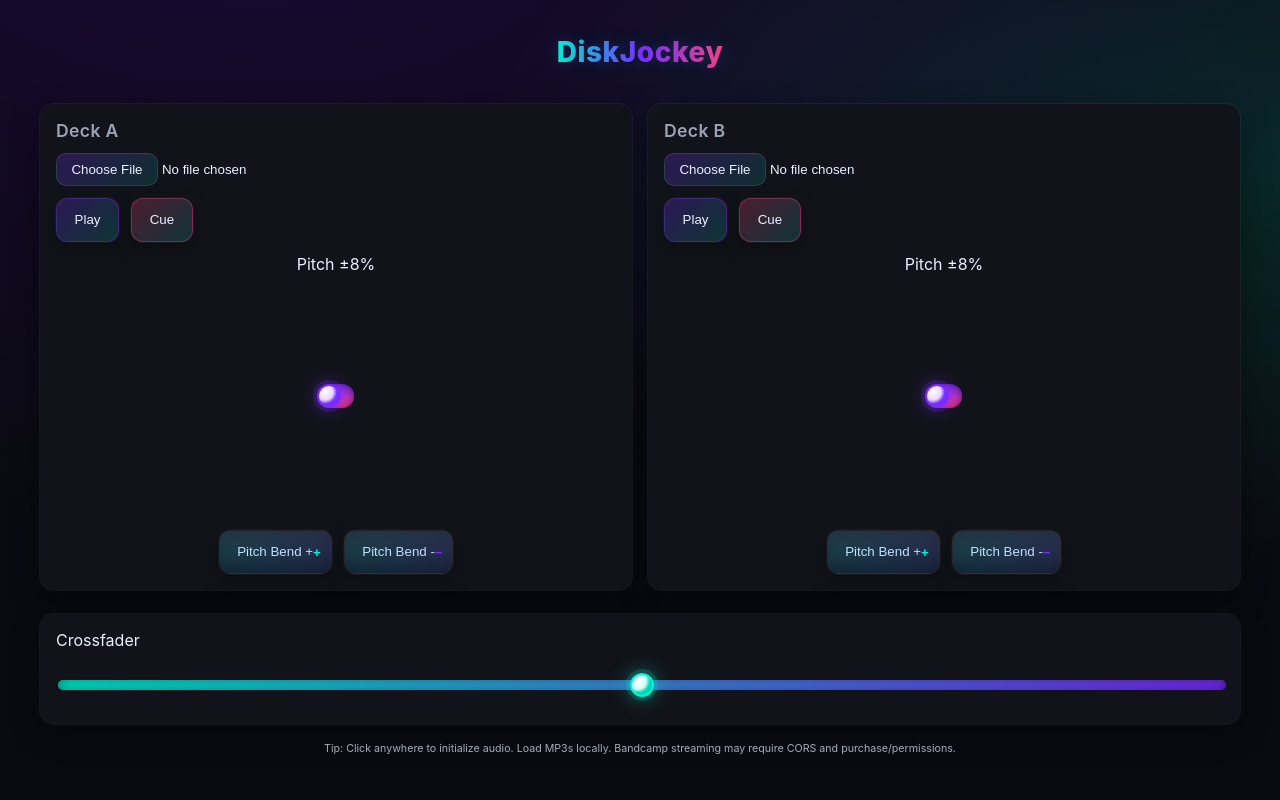
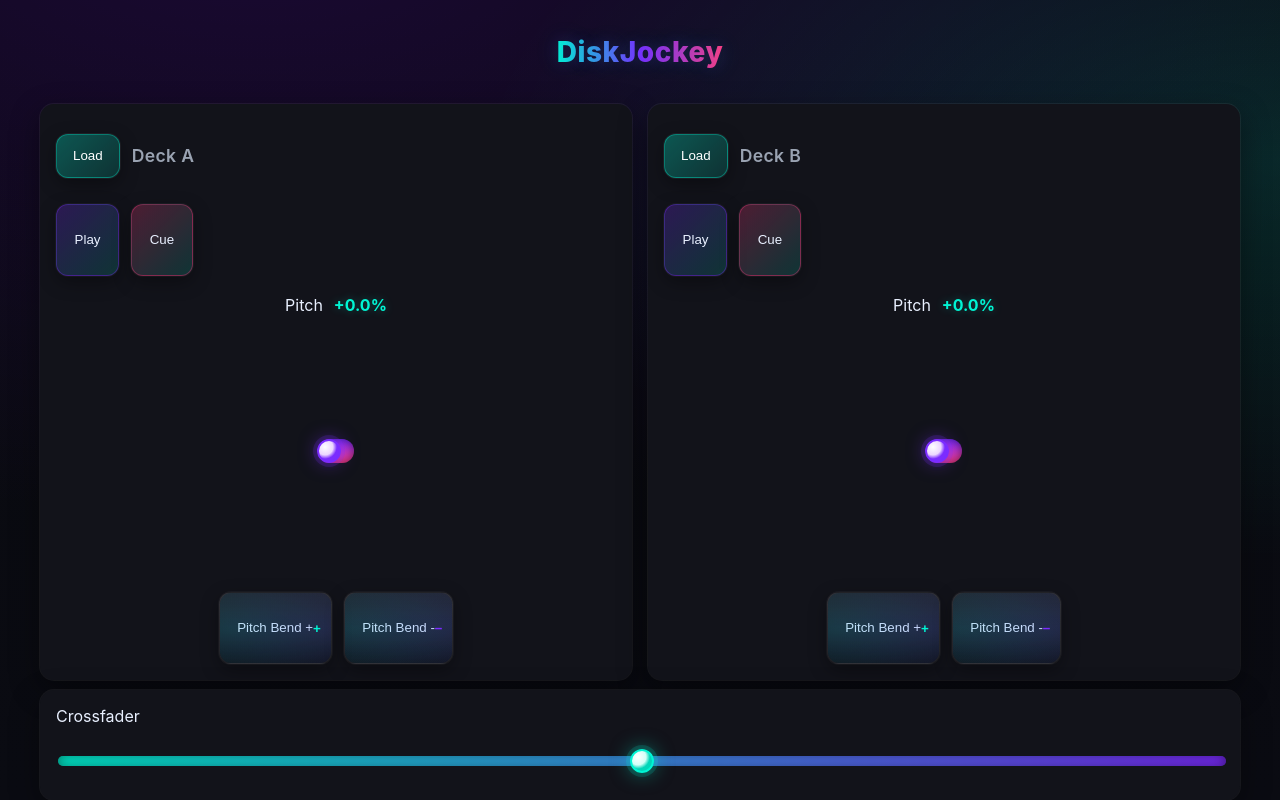
Before and after one commit to baffioso/diskJockey, a React (Vite) app: page / in a window 1280 px wide. Built offline with nearby package versions, Linux system fonts and the light colour scheme.

Commit message:
refactor: remove footer tip and enhance deck component with track name display and load button

```diff
--- a/src/App.tsx
+++ b/src/App.tsx
@@ -76,9 +76,6 @@ export default function App() {
           onChange={(e) => setXfader(parseFloat(e.target.value))}
         />
       </div>
-      <footer>
-        <small>Tip: Click anywhere to initialize audio. Load MP3s locally. Bandcamp streaming may require CORS and purchase/permissions.</small>
-      </footer>
     </div>
   )
 }
--- a/src/Deck.tsx
+++ b/src/Deck.tsx
@@ -10,13 +10,16 @@ export type DeckProps = {
 // A simple file-based deck using an <audio> element + MediaElementAudioSourceNode
 export function Deck({ title, audioCtx, outputNode, onLevel }: DeckProps) {
   const audioRef = useRef<HTMLAudioElement | null>(null)
+  const fileInputRef = useRef<HTMLInputElement | null>(null)
   const sourceRef = useRef<MediaElementAudioSourceNode | null>(null)
   const gainRef = useRef<GainNode | null>(null)
+  const objectUrlRef = useRef<string | null>(null)
 
   const [isPlaying, setIsPlaying] = useState(false)
   const [pitch, setPitch] = useState(1) // 0.92..1.08 for +/-8%
   const [bend, setBend] = useState(0) // temporary pitch bend applied when holding buttons
   const [cueTime, setCueTime] = useState<number | null>(null)
+  const [trackName, setTrackName] = useState<string | null>(null)
   const cueHoldRef = useRef(false)
   const suppressNextClickRef = useRef(false)
 
@@ -126,26 +129,62 @@ export function Deck({ title, audioCtx, outputNode, onLevel }: DeckProps) {
     onLevel?.(gainRef.current?.gain.value ?? 1)
   }, [onLevel])
 
+  // Cleanup object URL on unmount
+  useEffect(() => {
+    return () => {
+      if (objectUrlRef.current) {
+        URL.revokeObjectURL(objectUrlRef.current)
+        objectUrlRef.current = null
+      }
+    }
+  }, [])
+
   return (
     <div className="deck">
-      <h2>{title}</h2>
-      <div className="loader">
+      <div className="deck-header">
+        <button
+          className="load-btn"
+          onClick={() => fileInputRef.current?.click()}
+          aria-label="Load audio file"
+        >
+          Load
+        </button>
+        <h2>{title}</h2>
         <input
+          ref={fileInputRef}
           type="file"
           accept="audio/mp3,audio/mpeg"
           onChange={(e) => {
             const file = e.target.files?.[0]
             if (!file) return
+            // Revoke previous URL to avoid memory leaks
+            if (objectUrlRef.current) {
+              URL.revokeObjectURL(objectUrlRef.current)
+              objectUrlRef.current = null
+            }
             const url = URL.createObjectURL(file)
+            objectUrlRef.current = url
             const el = audioRef.current
             if (!el) return
             el.src = url
             el.load()
             setIsPlaying(false)
+            setTrackName(file.name)
           }}
+          style={{ display: 'none' }}
         />
-        <audio ref={audioRef} controls={false} preload="auto" />
       </div>
+
+      {trackName && (
+        <div className="track-display" title={trackName}>
+          <div className="scroll">
+            <span>{trackName}</span>
+            <span aria-hidden="true">&nbsp;&nbsp;•&nbsp;&nbsp;{trackName}</span>
+          </div>
+        </div>
+      )}
+
+      <audio ref={audioRef} controls={false} preload="auto" />
 
       <div className="transport">
         <button onClick={onTogglePlay}>{isPlaying ? 'Pause' : 'Play'}</button>
@@ -160,7 +199,15 @@ export function Deck({ title, audioCtx, outputNode, onLevel }: DeckProps) {
       </div>
 
       <div className="pitch">
-        <label>Pitch ±8%</label>
+        {(() => {
+          const pct = (Math.max(0.5, Math.min(4, pitch + bend)) - 1) * 100
+          const pctStr = `${pct >= 0 ? '+' : ''}${pct.toFixed(1)}%`
+          return (
+            <label>
+              Pitch <span className="pitch-readout">{pctStr}</span>
+            </label>
+          )
+        })()}
         <input
           type="range"
           min={-8}
--- a/src/styles.css
+++ b/src/styles.css
@@ -21,11 +21,13 @@ body {
   color: var(--text);
 }
 
-.app { display: flex; flex-direction: column; align-items: center; gap: 1rem; padding: 1rem; }
-.mixer { display: grid; grid-template-columns: 1fr 1fr; gap: 1rem; width: 100%; max-width: 1200px; }
+.app { display: flex; flex-direction: column; align-items: center; gap: 1rem; padding: 1rem; min-height: 100vh; padding-bottom: 7.5rem; }
+.mixer { display: grid; grid-template-columns: 1fr 1fr; gap: 1rem; width: 100%; max-width: 1200px; flex: 1 1 auto; min-height: 0; align-items: stretch; }
 
-.deck { background: var(--panel); padding: 1rem; border-radius: 14px; display: grid; gap: 0.75rem; box-shadow: 0 0 0 1px rgba(255,255,255,0.06), 0 10px 30px rgba(0,0,0,0.4); }
+.deck { background: var(--panel); padding: 1rem; border-radius: 14px; display: grid; gap: 0.75rem; box-shadow: 0 0 0 1px rgba(255,255,255,0.06), 0 10px 30px rgba(0,0,0,0.4); height: 100%; overflow: auto; }
 .deck h2 { margin: 0; font-size: 1.1rem; color: var(--muted); font-weight: 600; letter-spacing: 0.02em; }
+.deck-header { display: flex; align-items: center; gap: 0.75rem; }
+.deck-header h2 { flex: 0 0 auto; }
 .loader input[type="file"] { width: 100%; }
 .transport { display: flex; gap: 0.75rem; flex-wrap: wrap; }
 .transport button,
@@ -58,6 +60,7 @@ body {
 }
 
 .pitch { display: grid; place-items: center; }
+.pitch .pitch-readout { color: var(--accent); font-weight: 700; margin-left: 0.4rem; text-shadow: 0 0 10px rgba(0,245,212,0.3); }
 .pitch input.vertical {
   writing-mode: bt-lr;
   appearance: slider-vertical;
@@ -68,7 +71,7 @@ body {
 
 .bend { display: flex; gap: 0.75rem; justify-content: center; }
 
-.xfader { background: var(--panel); padding: 1rem; border-radius: 14px; display: grid; gap: 0.75rem; align-content: center; width: 100%; max-width: 1200px; margin-top: 0.5rem; box-shadow: 0 0 0 1px rgba(255,255,255,0.06), 0 10px 30px rgba(0,0,0,0.4); }
+.xfader { background: var(--panel); padding: 1rem; border-radius: 14px; display: grid; gap: 0.75rem; align-content: center; box-shadow: 0 0 0 1px rgba(255,255,255,0.06), 0 10px 30px rgba(0,0,0,0.4); position: fixed; left: 50%; transform: translateX(-50%); bottom: 0; z-index: 50; width: min(100% - 2rem, 1200px); }
 .xfader input[type="range"] { width: 100%; height: 42px; background: transparent; }
 
 /* Range styling: WebKit (Chrome/Safari/Edge) */
@@ -151,21 +154,61 @@ footer { opacity: 0.7; font-size: 0.8rem; }
 }
 
 /* Browse files input */
-.loader input[type="file"]::-webkit-file-upload-button {
-  padding: 0.5rem 0.9rem;
-  border-radius: 10px;
-  border: 1px solid rgba(255,255,255,0.1);
-  background: linear-gradient(135deg, rgba(123,44,255,0.25), rgba(0,245,212,0.12));
+.loader .load-btn,
+.deck-header .load-btn {
+  padding: 0.6rem 1rem;
+  border-radius: 12px;
+  border: 1px solid rgba(0,245,212,0.35);
+  background: linear-gradient(135deg, rgba(0,245,212,0.30), rgba(0,214,185,0.16)); /* aqua like pitch */
+  color: #fff;
+  cursor: pointer;
+  min-height: 44px;
+  transition: transform 0.08s ease, box-shadow 0.2s ease;
+  box-shadow: 0 0 0 1px rgba(255,255,255,0.06), 0 6px 18px rgba(0,0,0,0.35);
+}
+.loader .load-btn:focus-visible,
+.deck-header .load-btn:focus-visible {
+  outline: none;
+  box-shadow: 0 0 0 2px rgba(0,245,212,0.35), 0 0 0 6px rgba(0,245,212,0.15), 0 0 24px var(--glow);
+}
+.loader .load-btn:hover,
+.deck-header .load-btn:hover {
+  box-shadow: 0 0 0 1px rgba(255,255,255,0.08), 0 0 24px var(--glow);
+}
+.loader .load-btn:active,
+.deck-header .load-btn:active {
+  transform: translateY(1px) scale(0.99);
+}
+
+/* Track name marquee under Load button */
+.track-display {
+  margin-top: 8px;
+  height: 22px;
+  overflow: hidden;
+  position: relative;
+  border-radius: 6px;
+  background: rgba(0,0,0,0.35);
+  border: 1px solid rgba(0,255,255,0.25);
+  box-shadow: inset 0 0 6px rgba(0,255,255,0.15);
+}
+.track-display .scroll {
+  position: absolute;
+  display: inline-flex;
+  gap: 24px;
+  white-space: nowrap;
+  will-change: transform;
+  animation: marquee 12s linear infinite;
+}
+.track-display span {
   color: var(--text);
-  cursor: pointer;
+  font-size: 12px;
+  line-height: 22px;
+  padding: 0 8px;
+  text-shadow: 0 0 6px rgba(0,255,255,0.25);
 }
-.loader input[type="file"]::file-selector-button { /* Firefox */
-  padding: 0.5rem 0.9rem;
-  border-radius: 10px;
-  border: 1px solid rgba(255,255,255,0.1);
-  background: linear-gradient(135deg, rgba(123,44,255,0.25), rgba(0,245,212,0.12));
-  color: var(--text);
-  cursor: pointer;
+@keyframes marquee {
+  0% { transform: translateX(0); }
+  100% { transform: translateX(-50%); }
 }
 
 /* Pitch bend button styling (reuse button base, add icon-like arrows) */
```
